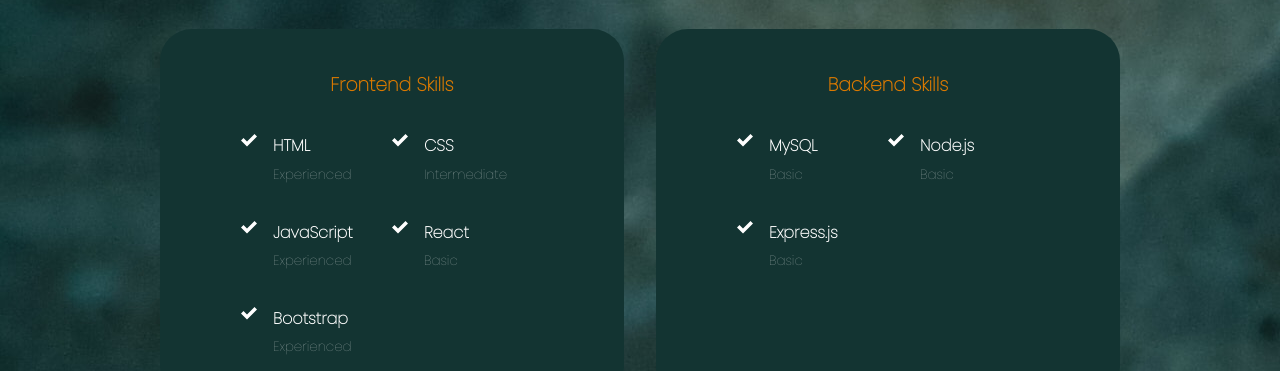
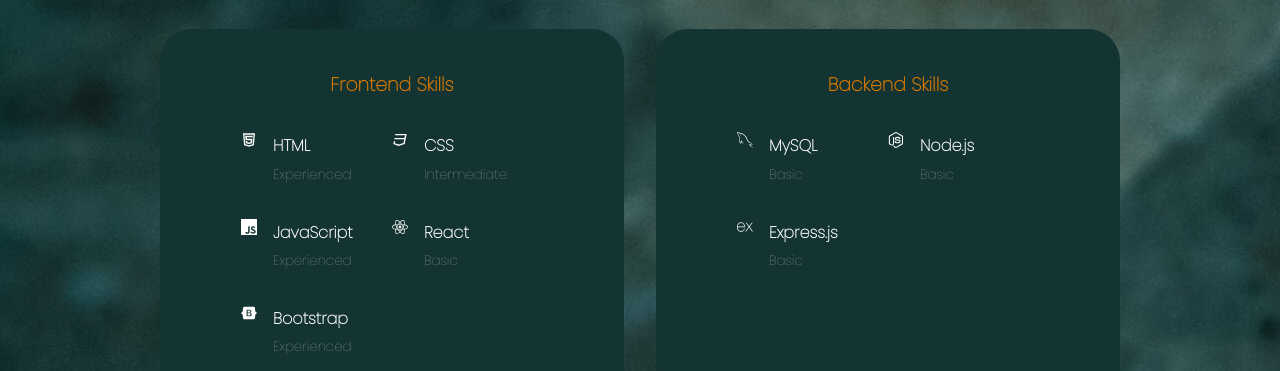
Before and after one commit to ezravkatz/evk-react-portfolio, a React (Create React App) app: page / in a window 1280 px wide. Shown: the part 1820-2191 px from the top of the page. Built offline with nearby package versions, Linux system fonts and the light colour scheme.

Commit message:
changed icons

```diff
--- a/src/components/experience/Experience.jsx
+++ b/src/components/experience/Experience.jsx
@@ -1,7 +1,14 @@
 import './experience.css'
 
 import React from 'react'
-import {ImCheckmark} from 'react-icons/im'
+import {RiHtml5Line} from 'react-icons/ri'
+import {RiCss3Line} from 'react-icons/ri'
+import {SiJavascript} from 'react-icons/si'
+import {FaReact} from 'react-icons/fa'
+import {FaBootstrap} from 'react-icons/fa'
+import {GrMysql} from 'react-icons/gr'
+import {GrNode} from 'react-icons/gr'
+import {SiExpress} from 'react-icons/si'
 
 const Experience = () => {
   return (
@@ -14,29 +21,29 @@
           <h3>Frontend Skills</h3>
           <div className="experience__content">
             <article className='experience__details'>
-              <ImCheckmark classname='experience__details-icon'/>
+              <RiHtml5Line classname='experience__details-icon'/>
               <div><h4>HTML</h4>
               <small className='text-light'>Experienced</small>
               </div>
             </article>
             <article className='experience__details'>
-              <ImCheckmark classname='experience__details-icon'/>
+              <RiCss3Line classname='experience__details-icon'/>
               <div><h4>CSS</h4>
               <small className='text-light'>Intermediate</small>
               </div>
             </article>
             <article className='experience__details'>
-              <ImCheckmark classname='experience__details-icon'/>
+              <SiJavascript classname='experience__details-icon'/>
               <div><h4>JavaScript</h4>
               <small className='text-light'>Experienced</small></div>
             </article>
             <article className='experience__details'>
-              <ImCheckmark classname='experience__details-icon'/>
+              <FaReact classname='experience__details-icon'/>
               <div><h4>React</h4>
               <small className='text-light'>Basic</small></div>
             </article>
             <article className='experience__details'>
-              <ImCheckmark classname='experience__details-icon'/>
+              <FaBootstrap classname='experience__details-icon'/>
               <div><h4>Bootstrap</h4>
               <small className='text-light'>Experienced</small></div>
             </article>
@@ -47,17 +54,17 @@
         <h3>Backend Skills</h3>
           <div className="experience__content">
             <article className='experience__details'>
-              <ImCheckmark classname='experience__details-icon'/>
+              <GrMysql classname='experience__details-icon'/>
               <div><h4>MySQL</h4>
               <small className='text-light'>Basic</small></div>
             </article>
             <article className='experience__details'>
-              <ImCheckmark classname='experience__details-icon'/>
+              <GrNode classname='experience__details-icon'/>
              <div> <h4>Node.js</h4>
               <small className='text-light'>Basic</small></div>
             </article>
             <article className='experience__details'>
-              <ImCheckmark classname='experience__details-icon'/>
+              <SiExpress classname='experience__details-icon'/>
               <div><h4>Express.js</h4>
               <small className='text-light'>Basic</small></div>
             </article>
```
